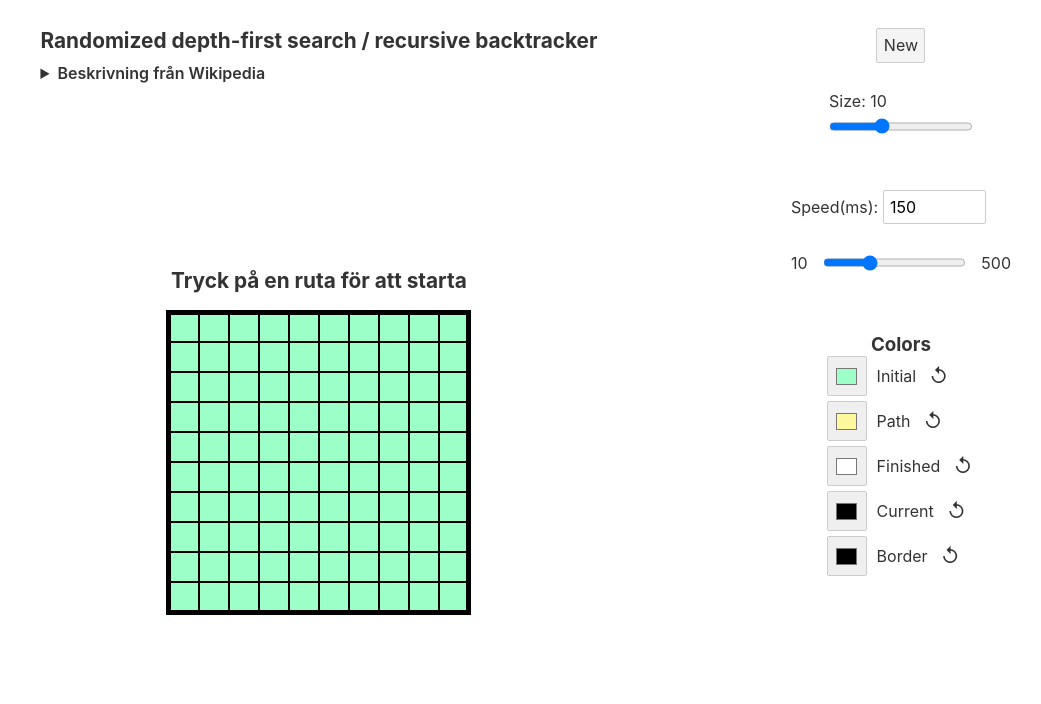
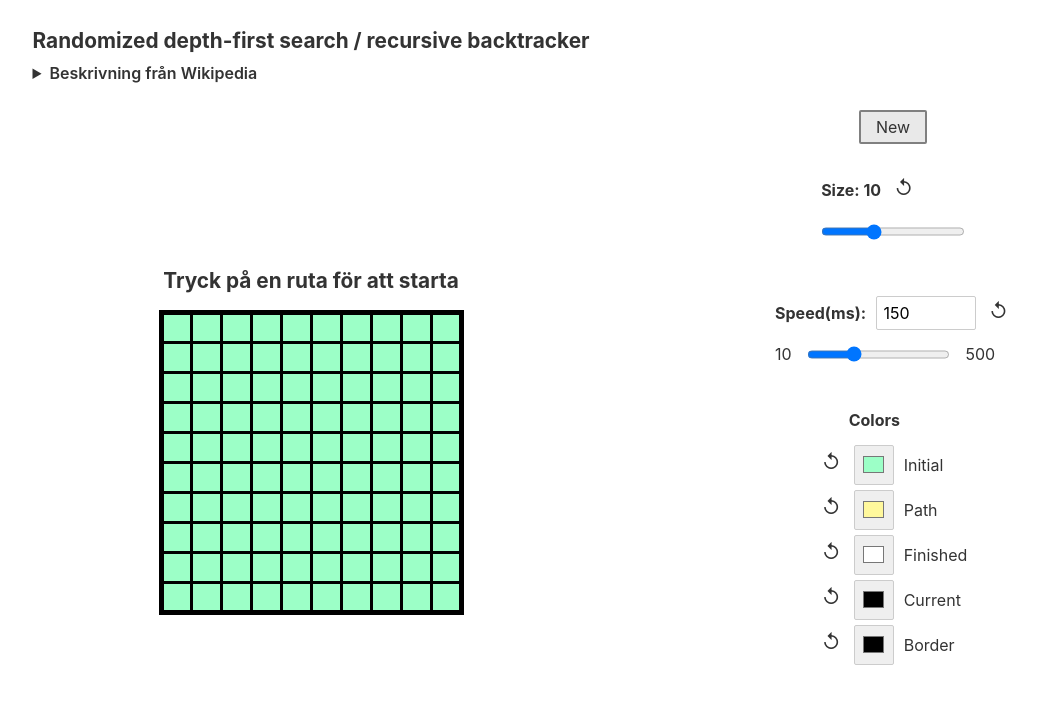
Before and after one commit to Alexander-Holm/maze-algorithm, a Svelte app: page / in a window 1280 px wide. Shown: the top 704 px of the page, without its empty margins (191-1232 px from the left). Built offline with nearby package versions, Linux system fonts and the light colour scheme.

Commit message:
settings-meny

```diff
--- a/src/App.svelte
+++ b/src/App.svelte
@@ -1,6 +1,7 @@
 <script>
     import ColorPicker from "./ColorPicker.svelte";
     import WikipediaDetails from "./WikipediaDetails.svelte";
+    import ResetButton from "./ResetButton.svelte"
 
     const DIRECTIONS = {
         UP : {x: 0, y: -1},
@@ -134,10 +135,10 @@
                                     grid[x][y].visited ? colors.path : colors.initial
                                 }
                                 style:border-color = {colors.border}
-                                style:border-top-width = {grid[x][y].walls.up ? "2px" : 0 }
-                                style:border-bottom-width = {grid[x][y].walls.down ? "2px" : 0}
-                                style:border-left-width = {grid[x][y].walls.left ? "2px" : 0}
-                                style:border-right-width = {grid[x][y].walls.right ? "2px" : 0}
+                                style:border-top-width = {grid[x][y].walls.up ? "3px" : 0 }
+                                style:border-bottom-width = {grid[x][y].walls.down ? "3px" : 0}
+                                style:border-left-width = {grid[x][y].walls.left ? "3px" : 0}
+                                style:border-right-width = {grid[x][y].walls.right ? "3px" : 0}
                             />
                         {/each}
                     </tr>
@@ -147,24 +148,33 @@
 
     </div>
     <div class="controls">
-        <button on:click={() => grid = createGrid(size)}>New</button>
+        <button class="new-button" on:click={() => grid = createGrid(size)}>New</button>
+        <!-- Size -->
         <div>
-            <label for="size" >Size: {size}</label>
+            <div class="slider-label-container">
+                <label for="size" ><h3>Size: {size}</h3></label>
+                <ResetButton class="reset" on:click={() => size = DEFAULTS.size} />
+            </div>
             <input id="size" type="range" bind:value={size} min="5" max="20" />
         </div>
-        <div>
-            <label for="speed" >
-                Speed(ms): <input type="number" bind:value={speed.current} min={speed.min} max={speed.max}/>
-            </label>
+        <!-- Speed -->
+        <div class="speed-container">
+            <div class="slider-label-container">
+                <label class="slider-label-container">
+                    <h3>Speed(ms): </h3>
+                    <input type="number" bind:value={speed.current} min={speed.min} max={speed.max} style="width: 100px; margin-left:10px"/>
+                </label>
+                <ResetButton class="reset" on:click={() => speed.current = DEFAULTS.speed} />
+            </div>
             <div class="speed-slider">
                 <span>{speed.min}</span>
-                <input class="slider" id="speed" type="range" bind:value={speed.current} min={speed.min} max={speed.max} />
+                <input class="slider" type="range" bind:value={speed.current} min={speed.min} max={speed.max} />
                 <span>{speed.max}</span>
             </div>
         </div>
-
-        <div class="color-settings-container" >
-            <h3 style="align-self: center; margin:0">Colors</h3>
+        <!-- Color -->
+        <div class="color-container" >
+            <h3 class="color-title">Colors</h3>
             <!-- Kan inte binda color till objektet från Object.entries -->
             <!-- Måste binda till colors objektet -->
             {#each Object.entries(colors) as [name] }
@@ -195,6 +205,18 @@
     h2{
         font-size: 1.3rem;
     }
+    h3{
+        font-size: 1rem;
+    }
+    input{
+        margin: 0;
+    }
+        input[type=range]{
+            cursor: grab;
+        }
+            input[type=range]:active{
+                cursor:grabbing;
+            }
     table{
         border-collapse: collapse;
         border: 5px solid black;
@@ -209,6 +231,7 @@
     }
     .content-container{
         flex-grow: 1;
+        flex-shrink: 0;
         display: flex;
         flex-direction: column;
         align-items: center;
@@ -220,8 +243,8 @@
         align-items: center;
         justify-content: center;
     }
-
     .controls{
+        align-self: center;
         display: flex;
         flex-direction: column;
         align-items: center;
@@ -229,8 +252,26 @@
         .controls > div{
             padding: 10px;
             margin: 10px;
-            /* border: 1px solid black; */
-            border-radius: 3px;
+            display: flex;
+            flex-direction: column;
+        }
+        .controls .new-button{
+            margin: 0;
+            padding: 5px 15px;
+            background-color: rgb(233, 233, 233);
+            border: 2px solid gray;
+        }
+        .controls .new-button:hover{
+            filter:contrast(1.1)
+        }
+    .slider-label-container{
+        display: flex;
+        flex-direction: row;
+        align-items: center;
+    }
+        /* :global för att komma åt i andra Components  */
+        .slider-label-container :global(.reset){
+            margin-left: 10px;
         }
     .speed-slider{
         display: flex;
@@ -239,10 +280,16 @@
         width: 100%;
     }
         .speed-slider input{
-            margin: 15px;
+            /* horizontal */
+            margin: 0 15px;
         }
-    .color-settings-container{
+    .color-container{
         display: flex;
         flex-direction: column;
     }
+        .color-title{
+            margin: 15px;
+            margin-top: 0;
+            margin-left: 30px;
+        }
 </style>
--- a/src/ColorPicker.svelte
+++ b/src/ColorPicker.svelte
@@ -1,4 +1,6 @@
 <script>
+    import ResetButton from "./ResetButton.svelte";
+
     export let color;
     const originalColor = color;
     export let id;
@@ -6,12 +8,14 @@
 </script>
 
 <div class="color-settings">
+    <ResetButton style="margin-right: 10px" on:click={() => color = originalColor} />
     <input id={id} type="color" class="color-picker" bind:value={color} />
     <label for={id} >{text}</label>
-    <button class="reset" on:click={() => color = originalColor} >↺</button>
 </div>
 
 <style>
+    /* Ingen margin mellan <input> och <label> för att de delar mousehover, */
+    /* blir ett konstigt glapp när man drar musen mellan dom */
     .color-settings{
         display: flex;
         flex-direction: row;
@@ -25,23 +29,7 @@
     }
     label{
         text-transform: capitalize;
-        padding: 10px;
+        padding-left: 10px;
     }
-    .reset{
-        height: 25px;
-        width: 25px;
-        padding: 0;
-        margin: 0;
-        font-size: 1.2rem;
-        /* flex för att få texten/ikonen i mitten av knappen*/
-        display: flex;
-        align-items: center;
-        justify-content: center;
-        background-color: transparent;
-        border: none;
-        border-radius: 5px;
-    }
-    .reset:hover{
-        background-color: lightgray;
-    }
+
 </style>
--- /dev/null
+++ b/src/ResetButton.svelte
@@ -0,0 +1,29 @@
+<button class={$$props.class} style={$$props.style} on:click >
+    <span>↺</span>
+</button>
+
+<style>
+    button{
+        height: 25px;
+        width: 25px;
+        padding: 0;
+        margin: 0;
+        font-size: 1.2rem;
+        /* flex för att få texten/ikonen i mitten av knappen*/
+        display: flex;
+        align-items: center;
+        justify-content: center;
+        background-color: transparent;
+        border: none;
+        border-radius: 5px;
+        overflow: hidden;
+    }
+    button:hover{
+        background-color: lightgray;
+    }
+    span{
+        margin:0;
+        padding: 0;
+        margin-bottom: 5px;
+    }
+</style>
```
Also changed, not shown: public/build/bundle.css, public/build/bundle.js, 1 other file (tests, documents, lock files or other folders).
